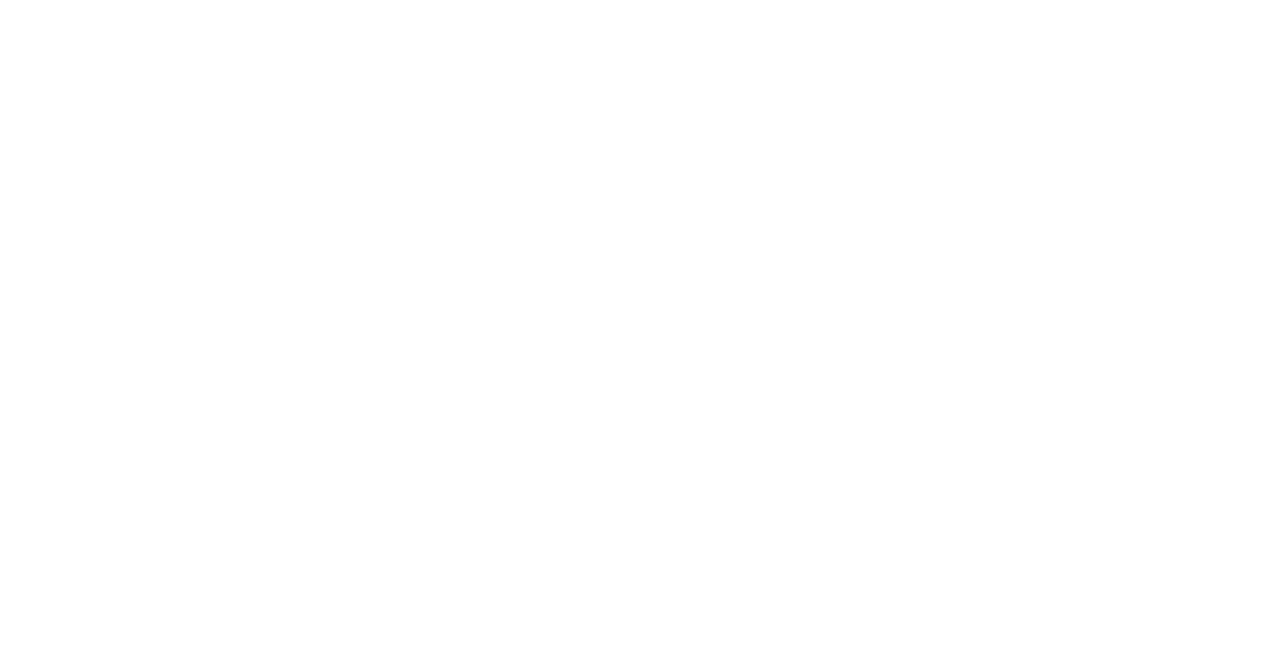
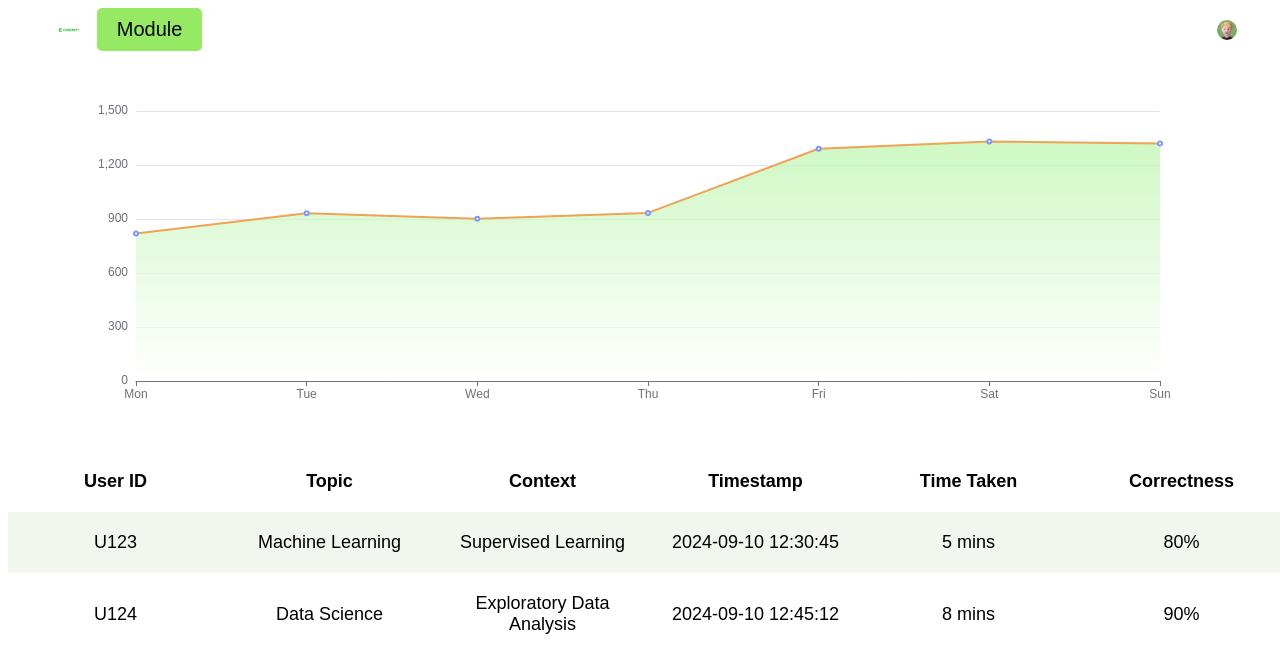
Before and after one commit to 003-Deadline-Dominators/FrontEnd, a Vue app in the folder frontend/: page /dashboard in a window 1280 px wide. Before the commit this address had no page. Shown: the top 672 px of the page. Built offline with nearby package versions, Linux system fonts and the light colour scheme.

Commit message:
draft version: admin dashboard and table

```diff
--- a/frontend/package.json
+++ b/frontend/package.json
@@ -12,6 +12,8 @@
   },
   "dependencies": {
     "axios": "^1.7.5",
+    "echarts": "^5.5.1",
+    "element-plus": "^2.8.2",
     "vue": "^3.4.29",
     "vue-router": "^4.4.3"
   },
--- /dev/null
+++ b/frontend/src/components/dashboard/dashboard.vue
@@ -0,0 +1,175 @@
+<template>
+    <div class="nav">
+      <div class="original-nav">
+        <img :src="logo" alt="Logo" width="300" height="150">
+        <button id="start">Module</button>
+      </div>
+      <div class="image-input-container">
+        <img :src="icon" @click="toggleInput"
+             alt="Clickable image"
+             style="cursor: pointer;" class="clickable-image">
+        <input
+            v-if="showInput"
+            v-model="inputValue"
+            type="text"
+            placeholder="Enter text here"
+            class="input-field"
+        />
+      </div>
+    </div>
+  <div ref="chartContainer" class="chart-container"></div>
+  <el-table :data="tableData" stripe class="table">
+    <el-table-column prop="userId" label="User ID" align="center"></el-table-column>
+    <el-table-column prop="topic" label="Topic" align="center"></el-table-column>
+    <el-table-column prop="context" label="Context" align="center"></el-table-column>
+    <el-table-column prop="timestamp" label="Timestamp" align="center"></el-table-column>
+    <el-table-column prop="timeTaken" label="Time Taken" align="center"></el-table-column>
+    <el-table-column prop="correctness" label="Correctness" align="center"></el-table-column>
+  </el-table>
+</template>
+
+<script>
+import * as echarts from 'echarts';
+import logo from '@/assets/logo.svg';   // Import logo
+import icon from '@/assets/Topic/user.svg';
+import { ElTable, ElTableColumn } from 'element-plus';
+export default {
+  name: 'LineChart',
+  components: {
+    ElTable,
+    ElTableColumn
+  },
+  data() {
+    return {
+      logo, // Bind logo to the data
+      icon,
+      tableData: [
+        {
+          userId: 'U123',
+          topic: 'Machine Learning',
+          context: 'Supervised Learning',
+          timestamp: '2024-09-10 12:30:45',
+          timeTaken: '5 mins',
+          correctness: '80%'
+        },
+        {
+          userId: 'U124',
+          topic: 'Data Science',
+          context: 'Exploratory Data Analysis',
+          timestamp: '2024-09-10 12:45:12',
+          timeTaken: '8 mins',
+          correctness: '90%'
+        },
+        // Add more rows as needed
+      ]
+    };
+  },
+  mounted() {
+    this.initChart();
+    window.addEventListener('resize', this.resizeChart); // To handle resizing the chart when the window size changes
+  },
+  beforeUnmount() {
+    window.removeEventListener('resize', this.resizeChart);
+  },
+  methods: {
+    initChart() {
+      const chartDom = this.$refs.chartContainer;
+      this.myChart = echarts.init(chartDom);
+
+      const option = {
+        xAxis: {
+          type: 'category',
+          boundaryGap: false,
+          data: ['Mon', 'Tue', 'Wed', 'Thu', 'Fri', 'Sat', 'Sun'],
+        },
+        yAxis: {
+          type: 'value',
+        },
+        series: [
+          {
+            data: [820, 932, 901, 934, 1290, 1330, 1320],
+            type: 'line',
+            areaStyle: {
+              color: {
+                type: 'linear', // Type of gradient: 'linear', 'radial'
+                x: 0, y: 0, x2: 0, y2: 1, // Gradient direction (x, y, x2, y2 define start and end points)
+                colorStops: [
+                  { offset: 0, color: '#b8f5aa' }, // Start color
+                  { offset: 1, color: 'white' }  // End color
+                ]
+              }
+            },
+            lineStyle: {color: '#efa354'},
+            itemStyle: {color: '#7e9aff'},
+          },
+        ],
+      };
+
+      this.myChart.setOption(option);
+    },
+    resizeChart() {
+      if (this.myChart) {
+        this.myChart.resize(); // Resize the chart when window size changes
+      }
+    },
+  },
+};
+</script>
+
+<style scoped>
+.chart-container {
+  width: 100vw; /* 90% of the viewport width */
+  height: 50vh; /* 60% of the viewport height */
+  margin: 0 auto; /* Center the chart */
+}
+.original-nav{
+  display: flex;
+  justify-content: space-between;
+  background-color: white;
+  align-items: center;
+}
+.image-input-container {
+  display: flex;
+  flex-direction: column;
+  align-items: center;
+}
+
+.clickable-image {
+  cursor: pointer;
+  max-width: 100%;
+  height: auto;
+}
+
+.input-field {
+  margin-top: 10px;
+  padding: 5px;
+  width: 100%;
+  max-width: 300px;
+}
+button{
+  margin-left: 14%;
+  padding-left: 20px;
+  padding-right: 20px;
+  width: 100%;
+}
+.table {
+  width: 100%;
+  margin: 0 auto;
+  font-size: 18px;
+}
+/* Deep selector to ensure stripes appear even with scoped styles */
+:deep(.el-table__row:nth-child(odd)) {
+  background-color: #f1f7ef;
+}
+
+:deep(.el-table__row:nth-child(even)) {
+  background-color: #fff;
+}
+
+:deep(.el-table__cell) {
+  text-align: center;
+  vertical-align: middle !important;
+  padding: 20px;
+}
+/* Target each cell for extra padding and alignment */
+</style>
--- /dev/null
+++ b/frontend/src/components/topic.html
@@ -0,0 +1,75 @@
+<!DOCTYPE html>
+<html lang="en">
+<head>
+    <meta charset="UTF-8">
+    <title>Title</title>
+</head>
+<style>
+    .nav {
+        display: flex;
+        justify-content: space-between;
+        background-color: white;
+    }
+    .card-container {
+        display: flex;
+        flex-wrap: wrap;
+        justify-content: flex-start;
+        background-color: #eeeeee;
+    }
+    .card {
+        background-color: white;
+        padding: 20px;
+        border-radius: 5px;
+        width: 25%;
+        margin-left: auto;
+        margin-right: auto;
+        margin-bottom: 20px;
+    }
+    p{
+        display: flex;
+        justify-content: space-between;
+    }
+</style>
+<body>
+<div class = "nav">
+    <img src="C:\Users\61415\Downloads\neat download\frontend\frontend\src\assets\logo.svg">
+    <button id = "admin">admin login</button>
+</div>
+<div class = "sub-nav">
+    <button class = "admin">admin login</button>
+</div>
+<div class = "card-container">
+    <div class = "card">
+        <h2>Dataframe</h2>
+        <span>Learn Angular js to build beautifull landingpage for your business  Learn Angular js to build beautifull </span>
+        <p>★★★★☆</p>
+        <p>88% complete</p>
+    </div>
+    <div class = "card">
+        <h2>Dataframe</h2>
+        <span>Learn Angular js to build beautifull landingpage for your business  Learn Angular js to build beautifull </span>
+        <p>★★★★☆</p>
+        <p>88% complete</p>
+    </div>
+    <div class = "card">
+        <h2>Dataframe</h2>
+        <span>Learn Angular js to build beautifull landingpage for your business  Learn Angular js to build beautifull </span>
+        <p>★★★★☆</p>
+        <p>88% complete</p>
+    </div>
+    <div class = "card">
+        <h2>Dataframe</h2>
+        <span>Learn Angular js to build beautifull landingpage for your business  Learn Angular js to build beautifull </span>
+        <p>★★★★☆</p>
+        <p>88% complete</p>
+    </div>
+    <div class = "card">
+        <h2>Dataframe</h2>
+        <span>Learn Angular js to build beautifull landingpage for your business  Learn Angular js to build beautifull </span>
+        <p>★★★★☆</p>
+        <p>88% complete</p>
+    </div>
+
+</div>
+</body>
+</html>
--- a/frontend/src/main.js
+++ b/frontend/src/main.js
@@ -1,8 +1,11 @@
 import { createApp } from 'vue';
 import App from './Home.vue';  // Assuming your main component is Home.vue
 import router from './router';
+import ElementPlus from 'element-plus';
 import './assets/styles.css';
+
 
 createApp(App)
     .use(router)
+    .use(ElementPlus)
     .mount('#app');
--- a/frontend/src/router/index.js
+++ b/frontend/src/router/index.js
@@ -2,6 +2,7 @@
 import Home from '../components/Homepage/intro.vue'
 import Topic from '../components/Homepage/Topic/Topic.vue'
 import Context from '../components/Homepage/Topic/Context/Context.vue'
+import dashboard from "@/components/dashboard/dashboard.vue";
 import App from '../App.vue'
 
 const routes = [
@@ -24,7 +25,11 @@
         path: '/topic/context/question',
         name: 'Question',
         component: App
-
+    },
+    {
+        path: '/dashboard',
+        name: 'dashboard',
+        component: dashboard
     }
 ]
 
```
Also changed, not shown: 1 other file (tests, documents, lock files or other folders).
